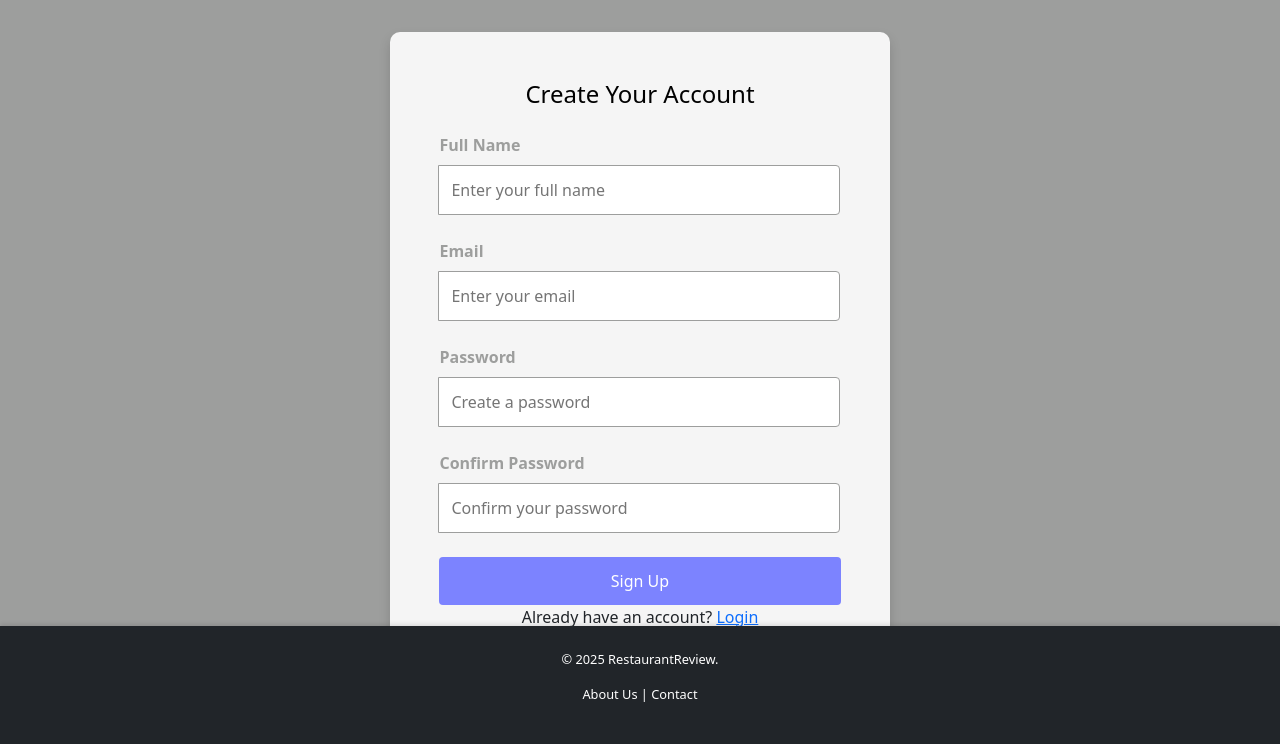
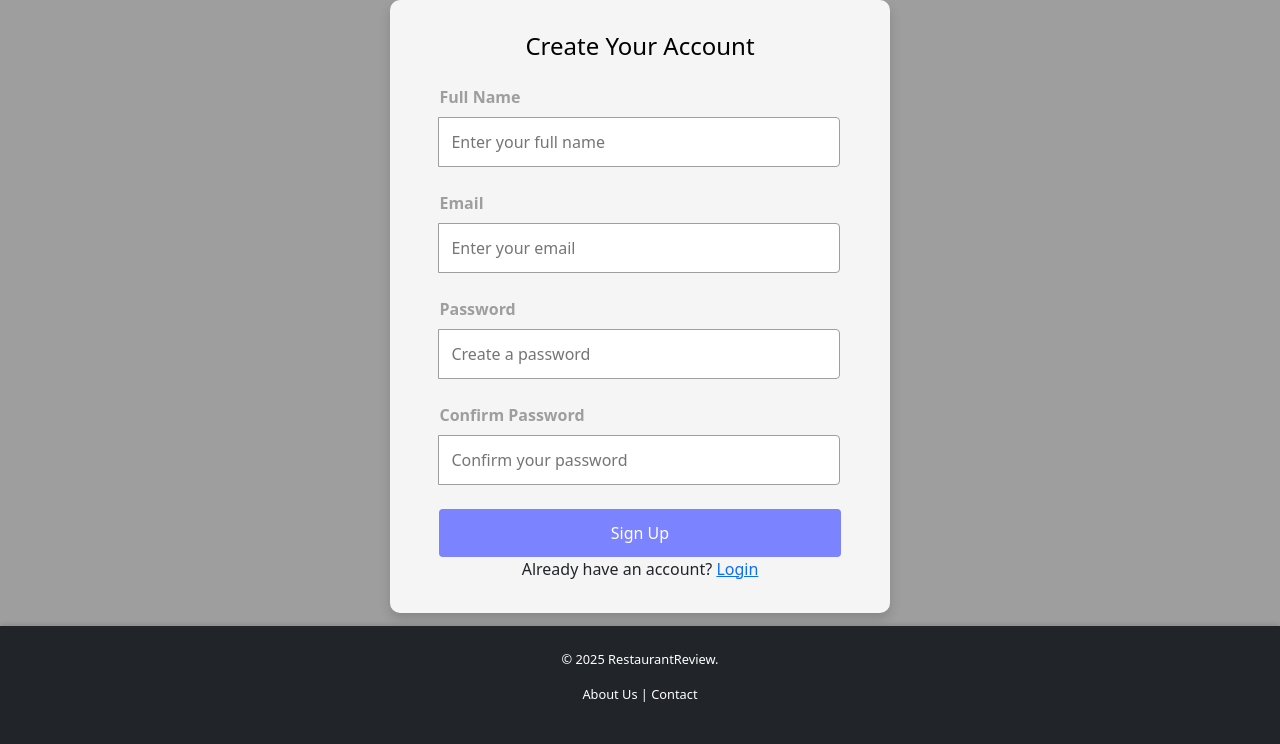
Before and after one commit to samueltl21/restaurantreview, a Flask app: page /sign_up in a window 1280 px wide. Shown: the part 56-800 px from the top of the page. Run offline with Flask 3, Linux system fonts and the light colour scheme.

Commit message:
Update styles.css

```diff
--- a/app/static/styles.css
+++ b/app/static/styles.css
@@ -54,12 +54,13 @@ body {
     justify-content: center;
     align-items: center;
     background-color: #f5f5f5;
-    padding: 3rem 2rem;
+    padding: 2rem 1.5rem;
     border-radius: 10px;
     box-shadow: 0 6px 12px rgba(0, 0, 0, 0.15);
     width: 100%;
     max-width: 500px;
-    margin: 2rem auto;
+    max-height: 80vh;
+    margin: auto;
 }
 
 /* Styling for titles in login and registration containers */
```
